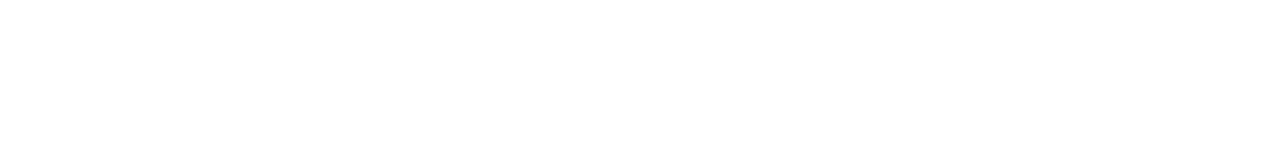
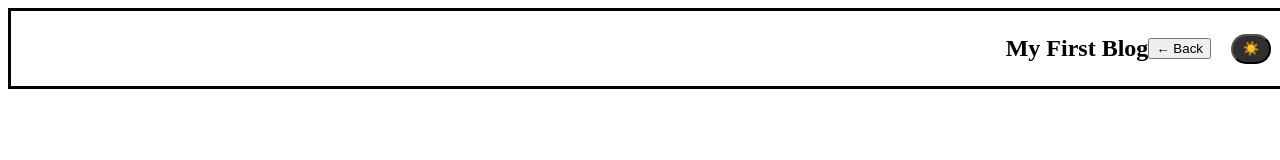
Before and after one commit to lukemaines/personal-blog, a plain HTML site: page blog.html in a window 1280 px wide. Drawn offline with Linux system fonts and the light colour scheme.

Commit message:
moved the javascript for the dark mode to the logic.js file as it applies to both webpages. began the html and css for page 2.

```diff
--- a/assets/css/blog.css
+++ b/assets/css/blog.css
@@ -0,0 +1,28 @@
+header {
+    width: 100VW;
+    height: 75px;
+    border: 3px solid black;
+    display: flex;
+    flex-flow: row wrap;
+    align-items: center;
+    justify-content: flex-end;
+}
+
+#dark-mode-btn {
+    margin: 20px;
+    height: 30px;
+    width: 40px;
+    background-color: rgb(48, 47, 47);
+    border-radius: 40px;
+
+}
+
+.dark-mode {
+    background-color: black;
+    color: white;
+}
+
+. {
+    background-color: white;
+    color: black;
+}
--- a/assets/js/logic.js
+++ b/assets/js/logic.js
@@ -0,0 +1,8 @@
+const darkModeBtn = document.getElementById('dark-mode-btn');
+const body = document.body;
+
+darkModeBtn.addEventListener('click', function() {
+    body.classList.toggle('dark-mode');
+    const isDarkMode = body.classList.contains('dark-mode');
+    darkModeBtn.textContent = isDarkMode ? '☀️' : '🌙';
+});
--- a/blog.html
+++ b/blog.html
@@ -8,6 +8,18 @@
     <title>Blog Entries</title>
 </head>
 <body>
+    <header>
+        <div>
+            <h2>My First Blog</h2>
+        </div>
+        <div>
+            <button>&larr; Back</button>
+        </div>
+        <div>
+            <button id="dark-mode-btn">☀️</button>
+        </div>
+    </header>
+
 
     <script src="assets/js/logic.js"></script>
     <script src="assets/js/blog.js"></script>
```
Also changed, not shown: assets/js/form.js (deleted, +0 -8 lines).
